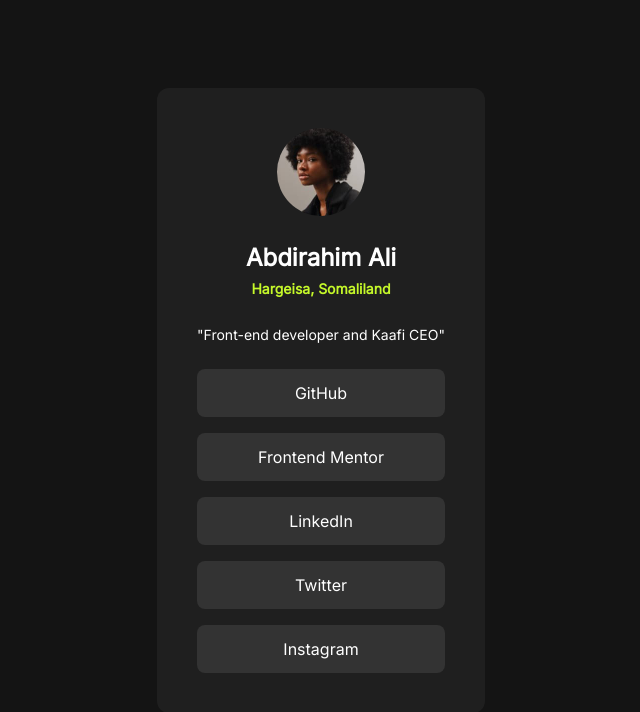
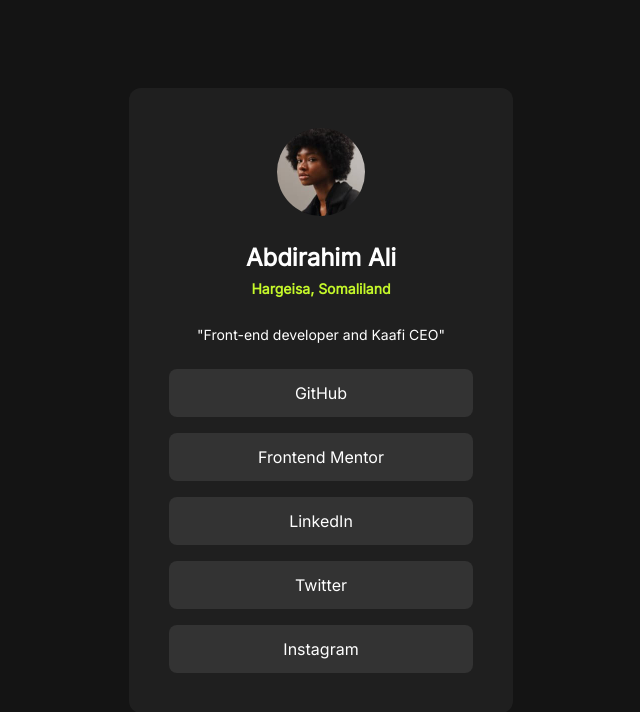
Before and after one commit to asad102/social_links_profile, a plain HTML site: page index.html in a window 1280 px wide. Shown: the whole page, without its empty margins (319-959 px from the left). Drawn offline with Linux system fonts and the light colour scheme.

Commit message:
adding max widht

```diff
--- a/index.html
+++ b/index.html
@@ -10,7 +10,7 @@
 </head>
 <body>
     <main class="font-Inter bg-gray-900 text-White flex items-center min-h-screen ">
-        <article class="bg-gray-800  flex flex-col items-center gap-6 rounded-xl md:p-10 p-6 mx-auto">
+        <article class="bg-gray-800 lg:max-w-[384px] md:max-w-[456px] w-full flex flex-col items-center gap-6 rounded-xl md:p-10 p-6 mx-auto  box-border">
             <img src="./src/images/avatar-jessica.jpeg" alt="" class="w-[88px] h-[88px] rounded-full">
             <div class="name gap-1 text-center">
                 <h1 class="font-semibold text-2xl leading-normal">Abdirahim Ali</h1>
```
Also changed, not shown: src/css/style.css.
